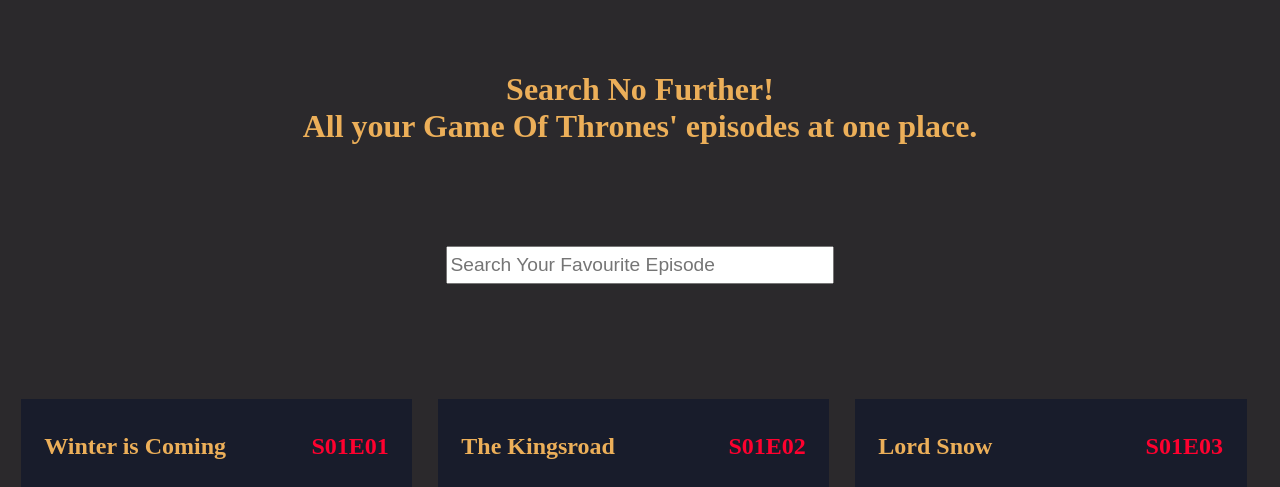
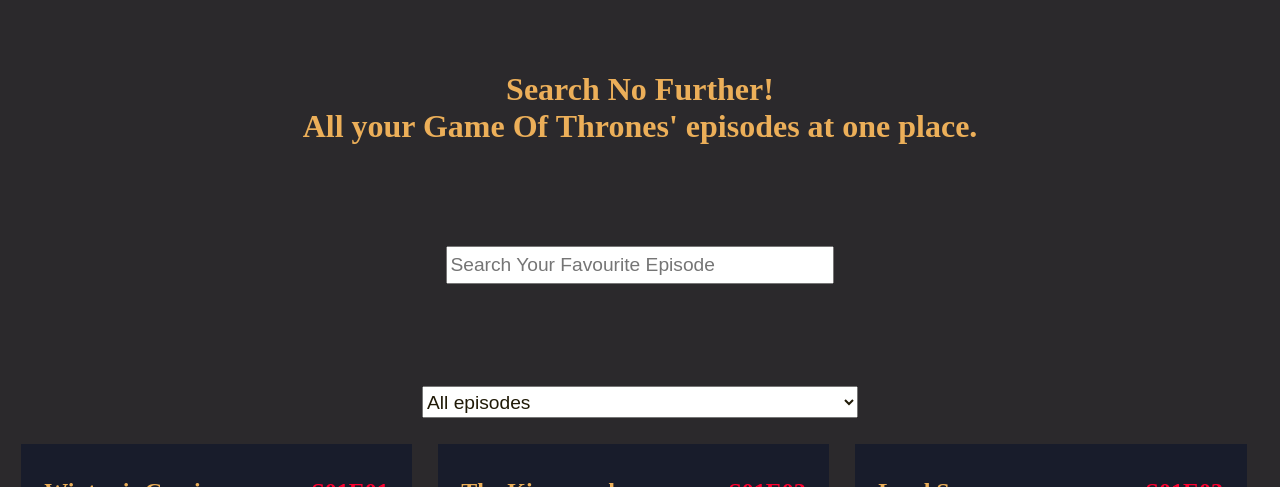
Before and after one commit to MohammadSefidgar/tv-show-dom-project, a plain HTML site: page index.html in a window 1280 px wide. Shown: the top 487 px of the page. Drawn offline with Linux system fonts and the light colour scheme.

Commit message:
Tv-show-level 300
add episode Drop Down List

```diff
--- a/index.html
+++ b/index.html
@@ -16,6 +16,10 @@
     </h1>
     <input class="searchBar" placeholder="Search Your Favourite Episode">
     <p id="numOfEpisodes"></p>
+    <form>
+        <select id="episodeDropDownList">
+      </select>
+    </form>
 
 
     <div id="root">
--- a/script.js
+++ b/script.js
@@ -4,6 +4,7 @@ const allEpisodes = getAllEpisodes();
 
 function setup() {
     render(allEpisodes);
+    createDropDown(allEpisodes);
 }
 
 function makePageForEpisodes(episodeList) {
@@ -21,6 +22,45 @@ function makePageForEpisodes(episodeList) {
 function render(episodeList) {
     makePageForEpisodes(episodeList);
     // createDropDown(episodeList);
+}
+
+function createDropDown(episodeList) {
+    const dropDown = document.getElementById("episodeDropDownList");
+
+    // delete the previously created options before proceeding
+    dropDown.innerHTML = "";
+
+    let firstOption = document.createElement("option");
+    firstOption.textContent = "All episodes";
+    dropDown.add(firstOption);
+
+    episodeList.forEach(episode => {
+        let dropDownOption = document.createElement("option");
+        dropDownOption.textContent = `S${zeroPad(episode.season, 2)}E${zeroPad(episode.number, 2)} - ${episode.name}`;
+
+        dropDownOption.value = episode.name;
+
+        dropDown.add(dropDownOption);
+    });
+
+    dropDown.addEventListener("change", event => {
+
+        console.log(event.target.value);
+        if (event.target.value === "All episodes") {
+            render(allEpisodes);
+        } else {
+            // let episodeName = event.target.value.slice(event.target.value.indexOf("-") + 2);
+            // console.log(episodeName);
+
+            // let episodeToDisplay = episodeList.filter(episode => episode.name === episodeName);
+
+            let episodeToDisplay = episodeList.filter(episode => episode.name === event.target.value);
+
+            console.log(episodeToDisplay);
+            render(episodeToDisplay);
+        }
+        // console.log(event.target.value.slice(event.target.value.indexOf("-") + 2));
+    });
 }
 
 
--- a/style.css
+++ b/style.css
@@ -25,6 +25,14 @@ body {
     height: 2rem;
     margin-bottom: 1%;
     color: #ecaf59;
+    font-size: 1.2rem;
+    font-weight: 500;
+}
+
+#episodeDropDownList {
+    height: 2rem;
+    margin-bottom: 3%;
+    color: #201a07;
     font-size: 1.2rem;
     font-weight: 500;
 }
```
